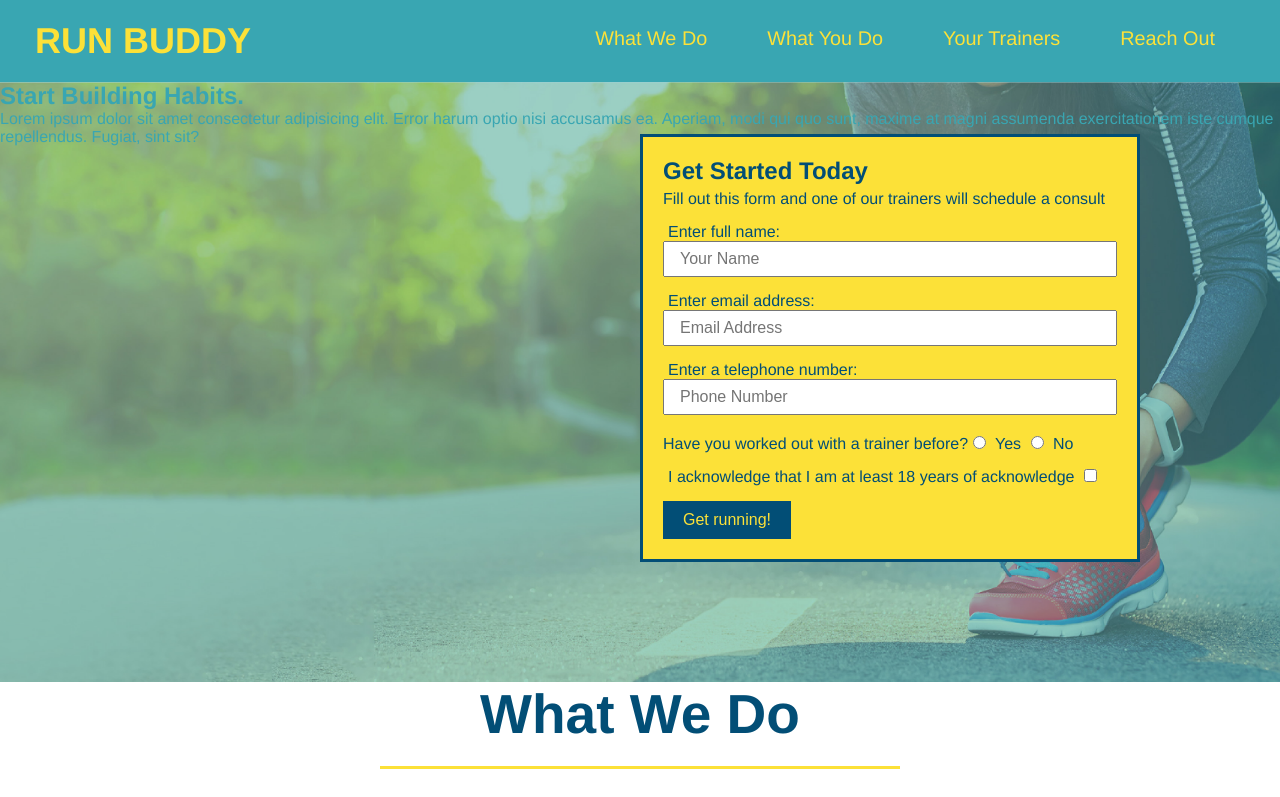
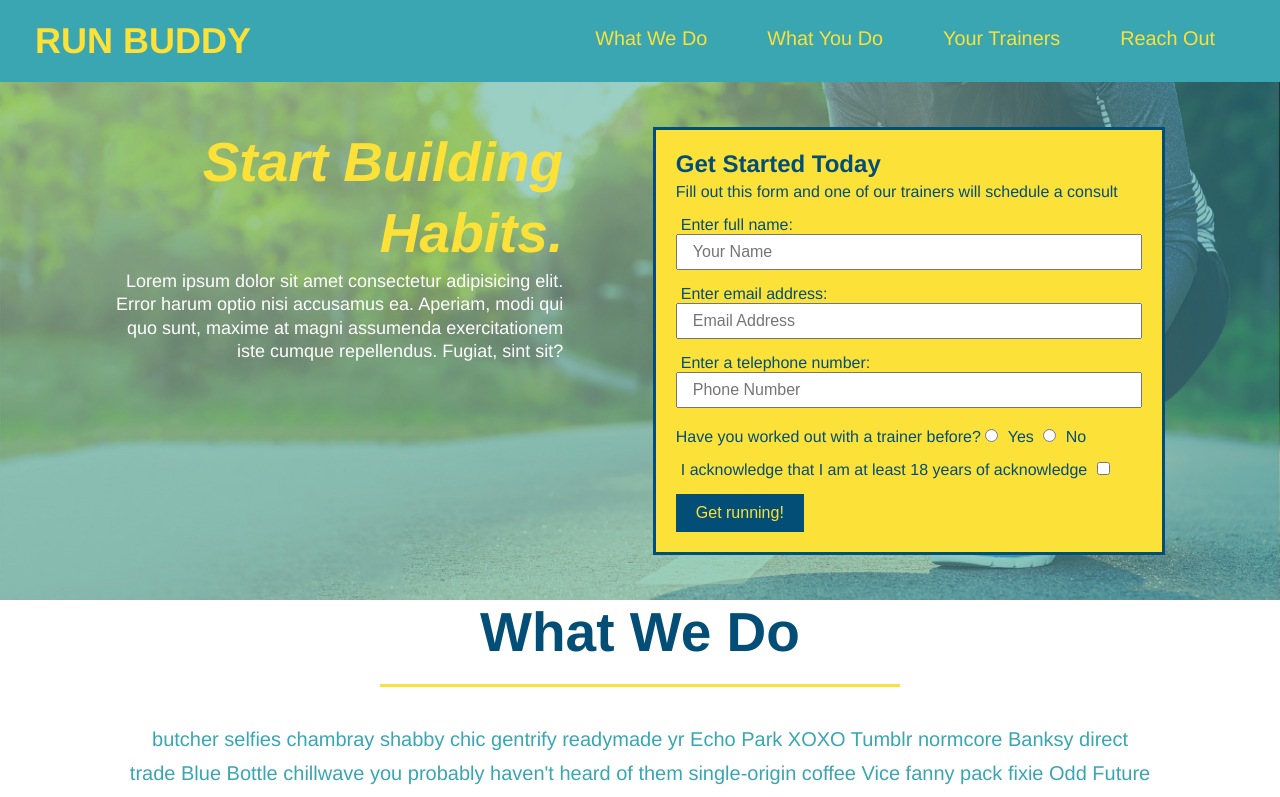
Before and after one commit to rachelgray7448/run-buddy, a plain HTML site: page index.html in a window 1280 px wide. Shown: the top 797 px of the page. Drawn offline with Linux system fonts and the light colour scheme.

Commit message:
add flexbox to the hero

```diff
--- a/assets/css/style.css
+++ b/assets/css/style.css
@@ -51,17 +51,18 @@ footer {
     background: #fce138;
     width: 100%;
     padding: 40px 35px;
+    display: flex;
+    justify-content: space-between;
+    flex-wrap: wrap;
 }
 
 footer h2 {
-    display: inline;
     color: #024e76;
     font-size: 30px;
     margin: 0;
 }
 
 footer div {
-    float: right;
     line-height: 1.5;
     text-align: right;
 }
@@ -72,21 +73,35 @@ footer a {
 
 .hero {
     background-image: url("../images/hero-bg.jpg");
-    height: 600px;
     background-size: cover;
     background-position: center;
-    position: relative
+    display: flex;
+    justify-content: center;
+    flex-wrap: wrap;
+}
+
+.hero-cta {
+    width: 35%;
+    text-align: right;
+    margin: 3.5%;
+    color: #fff;
+    font-size: 18px;
+    line-height: 1.3;
+}
+
+.hero-cta h2 {
+    font-style: italic;
+    font-size: 55px;
+    color: #fce138;
 }
 
 .hero-form {
     border: 3px solid #024e76;
     background-color: #fce138;
     padding: 20px;
-    width: 500px;
     color: #024e76;
-    position: absolute;
-    bottom: 120px;
-    right: 140px;
+    width: 40%;
+    margin: 3.5%;
 }
 
 .hero-form h3 {
```
